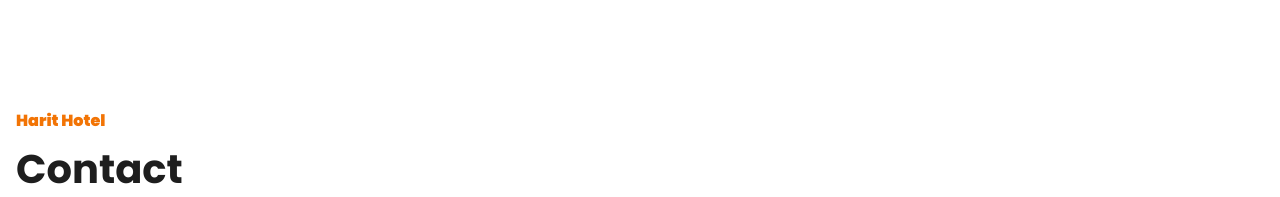
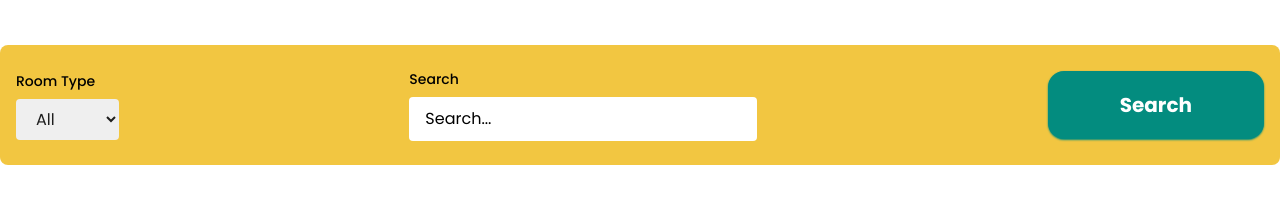
Before and after one commit to ItotiaHarrison/Harit-Hotel, a Next.js app: page / in a window 1280 px wide. Shown: the part 603-800 px from the top of the page. Built offline with nearby package versions, Linux system fonts and the light colour scheme; no server answers.

Commit message:
Implement search functionality

```diff
--- a/src/app/(web)/page.tsx
+++ b/src/app/(web)/page.tsx
@@ -1,9 +1,11 @@
 import HeroSection from "@/components/HeroSection/HeroSection";
+import PageSearch from "@/components/PageSearch/PageSearch";
 
 const Home = () => {
   return (
     <>
       <HeroSection />
+      <PageSearch />
     </>
   )
 };
--- /dev/null
+++ b/src/components/PageSearch/PageSearch.tsx
@@ -0,0 +1,20 @@
+'use client'
+import { useState } from "react"
+import Search from "../Search/Search"
+
+const PageSearch = () => {
+    const [roomTypeFilter, setRoomTypeFilter] = useState('');
+    const [searchQuery, setSearchQuery] = useState('');
+
+
+  return (
+    <Search
+    roomTypeFilter={roomTypeFilter}
+    searchQuery= {searchQuery}
+    setRoomTypeFilter={setRoomTypeFilter}
+    setSearchQuery={setSearchQuery}
+    />
+  )
+}
+
+export default PageSearch
--- /dev/null
+++ b/src/components/Search/Search.tsx
@@ -0,0 +1,79 @@
+"use client";
+import { useRouter } from "next/navigation";
+import { ChangeEvent, FC } from "react";
+
+type Props = {
+  roomTypeFilter: string;
+  searchQuery: string;
+  setRoomTypeFilter: (value: string) => void;
+  setSearchQuery: (value: string) => void;
+};
+
+const Search: FC<Props> = ({
+  roomTypeFilter,
+  searchQuery,
+  setRoomTypeFilter,
+  setSearchQuery,
+}) => {
+  const router = useRouter();
+
+  const handleRoomTypeChange = (event: ChangeEvent<HTMLSelectElement>) => {
+    setRoomTypeFilter(event.target.value);
+  };
+
+  const handleSearchQueryChange = (event: ChangeEvent<HTMLInputElement>) => {
+    setSearchQuery(event.target.value);
+  };
+
+  const handleFilterClick = () => {
+    router.push(`/rooms?roomType=${roomTypeFilter}&searchQuery=${searchQuery}`);
+  };
+
+  return (
+    <section className="bg-tertiary-light px-4 py-6 rounded-lg">
+      <div className="container mx-auto flex gap-4 flex-wrap justify-between items-center">
+        <div className="w-full md:1/3 lg:w-auto mb-4 md:mb-0">
+          <label className="block text-sm font-medium mb-2 text-black">
+            Room Type
+          </label>
+          <div className="relative">
+            <select
+              value={roomTypeFilter}
+              onChange={handleRoomTypeChange}
+              className="w-full px-4 py-2 capitalize rounded leading-tight dark:bg-black focus:outline-none"
+            >
+              <option value="All">All</option>
+              <option value="Basic">Basic</option>
+              <option value="Luxury">Luxury</option>
+              <option value="Suite">Suite</option>
+            </select>
+          </div>
+        </div>
+
+        <div className="w-full md:1/3 lg:w-auto mb-4 md:mb-0">
+          <label className="block text-sm font-medium mb-2 text-black">
+            Search
+          </label>
+          <input
+            type="search"
+            id="search"
+            placeholder="Search..."
+            className="w-full px-4 py-3 rounded leading-tight dark:bg-black focus:outline-none placeholder:text-black dark:placeholder:text-white"
+            value={searchQuery}
+            onChange={handleSearchQueryChange}
+          />
+        </div>
+
+        <button
+          className="btn-primary"
+          type="button"
+          onClick={handleFilterClick}
+        >
+          Search
+        </button>
+      </div>
+    </section>
+  );
+};
+
+export default Search;
```
